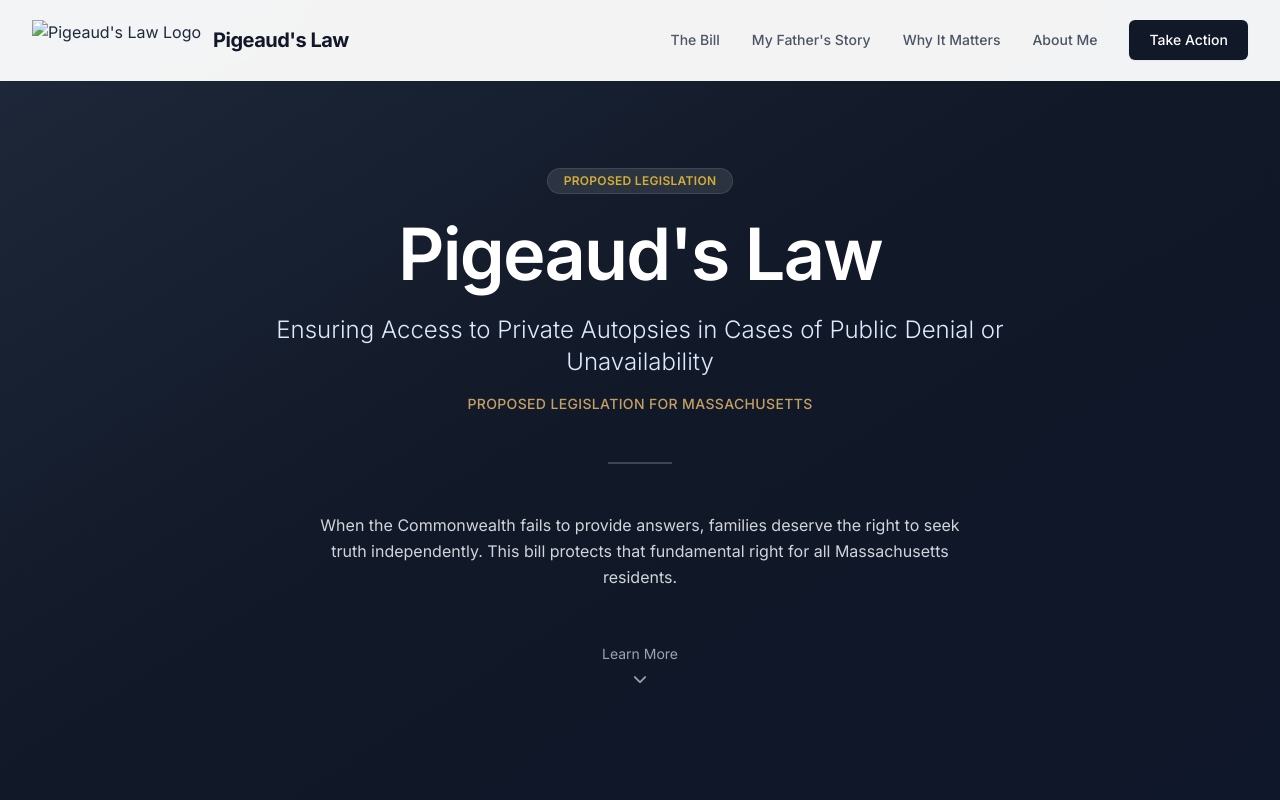
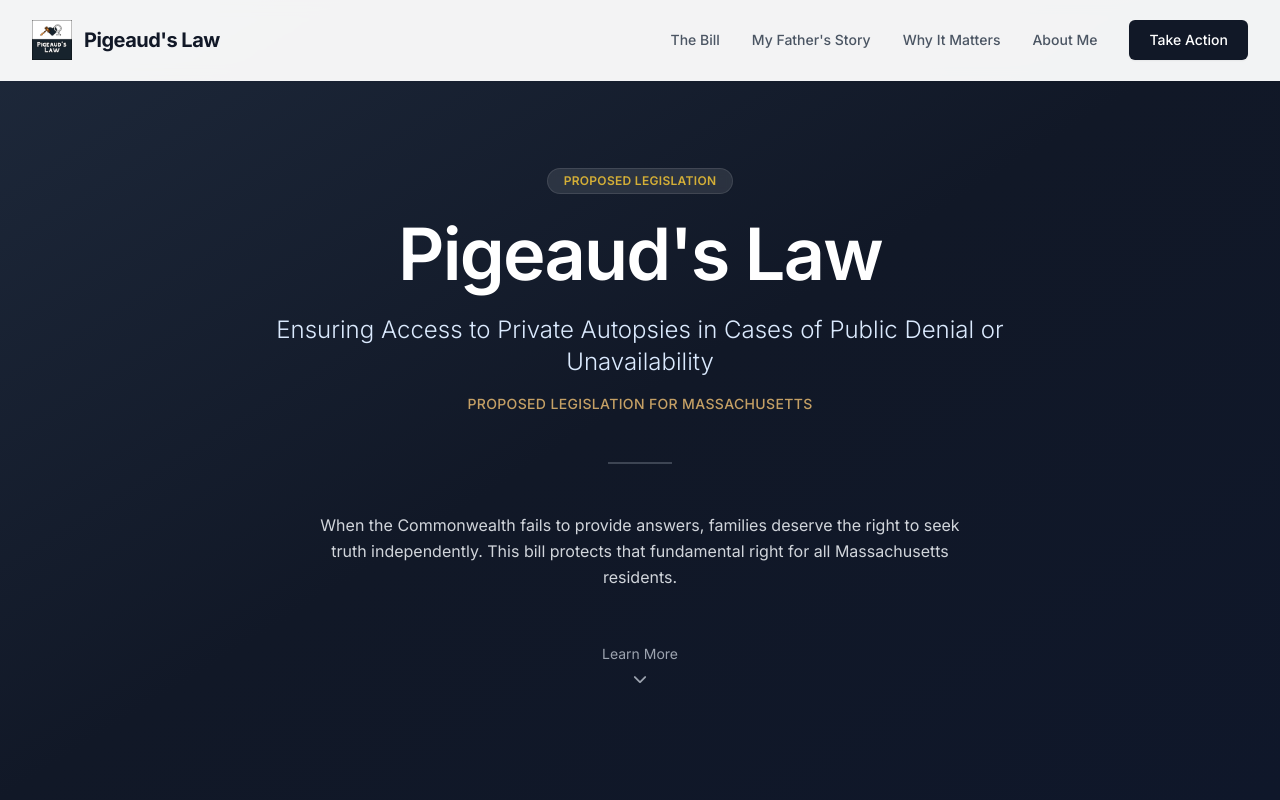
Before and after one commit to RonanP17/pigeaudslaw, a plain HTML site: page index.html in a window 1280 px wide. Shown: the top 800 px of the page. Drawn offline with nearby package versions, Linux system fonts and the light colour scheme.

Commit message:
Update index.html

```diff
--- a/index.html
+++ b/index.html
@@ -45,7 +45,7 @@
         <div class="max-w-7xl mx-auto px-4 sm:px-6 lg:px-8">
             <div class="flex justify-between items-center h-20">
                 <div class="flex-shrink-0 flex items-center gap-3">
-                    <img src="logo.png" alt="Pigeaud's Law Logo" class="h-10 w-auto">
+                    <img src="pigeaudslawlogo.png" alt="Pigeaud's Law Logo" class="h-10 w-auto">
                     <a href="#" class="text-navy-900 font-bold text-xl tracking-tight hidden sm:block">Pigeaud's Law</a>
                 </div>
 
```
